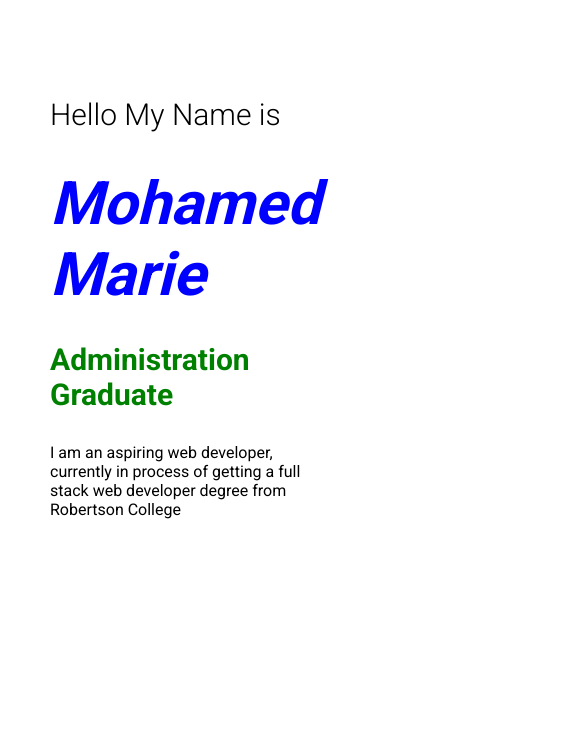
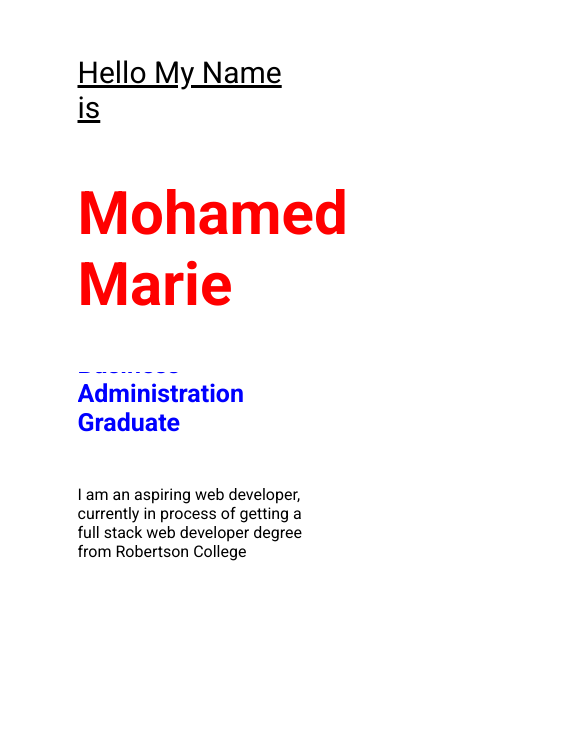
Before and after one commit to mohamedmarie/my-portfolio, a React (Create React App) app: page / in a window 390 px wide. Shown: the part 114-844 px from the top of the page, 585 px wide, since content can reach past the window. Built offline with nearby package versions, Linux system fonts and the light colour scheme.

Commit message:
changed media structure

```diff
--- a/src/components/Education/education.css
+++ b/src/components/Education/education.css
@@ -41,7 +41,7 @@
     border-color: blue;
     border-width: 3px;
 }
-@media (max-width: 360px){
+@media (max-width: 500px){
     .education{
         display: flex;
         height: 100vh;
@@ -50,6 +50,7 @@
         flex-wrap: wrap;
         align-content: center;
         justify-content: center;
+
     }
     .education-wrap{
         width: 60%;
--- a/src/components/Experience/experience.css
+++ b/src/components/Experience/experience.css
@@ -63,7 +63,7 @@
 
 
 
-@media(max-width:360px){
+@media(max-width:500px){
     .experience{
         height: 100%;
         width: 100%;
@@ -72,8 +72,7 @@
         display: flex;
         align-content: center;
         justify-content: center;
-
-
+        color: blue;
     }
     .experience-wrap{
         height: 100%;
@@ -82,6 +81,7 @@
         flex-direction: row;
         align-content: center;
         justify-content: center;
+        margin-left: 5px;
 
 
     }
@@ -114,6 +114,7 @@
         margin-left: 0;
     }
     .wrapfive{
+        width: 100%;
         border-style: solid;
         border-radius: 10px;
         height: fit-content;
@@ -121,6 +122,7 @@
         margin-left: 0;
     }
     .wrapsix{
+        width: 100%;
         border-style: solid;
         border-radius: 10px;
         height: fit-content;
@@ -128,6 +130,7 @@
         margin-left: 0;
     }
     .wrapseven{
+        width: 100%;
         border-style: solid;
         border-radius: 10px;
         height: fit-content;
--- a/src/components/GithubProjects/project.css
+++ b/src/components/GithubProjects/project.css
@@ -22,7 +22,7 @@
 }
 
 
-@media(max-width: 360px){
+@media(max-width: 500px){
     .project{
         width: 100vh;
         display: flex;
--- a/src/components/Skills/skills.css
+++ b/src/components/Skills/skills.css
@@ -91,7 +91,7 @@
     border-width: 2px;
     margin-top: 5px;
 }
-@media(max-width:360px){
+@media(max-width:500px){
     .skills{
         height: 30vh;
         width: 100%;
--- a/src/components/introduction/Intro.css
+++ b/src/components/introduction/Intro.css
@@ -56,72 +56,7 @@
     position: absolute;
     border-radius: 5%;
 }
-
-@media (max-width: 900px){
-    .intro{
-        display: flex;
-        height: 100vh;
-    }
-    .i-left{
-        flex: 5;
-        display: flex;
-        align-items: center;
-        justify-content: center;
-        width: 550px;
-    }
-    .i-right{
-        flex: 1;
-        position: relative;
-    }
-    .i-left-wrapper{
-        padding: 50px;
-        height: 50%;
-        display: flex;
-        flex-direction: column;
-        justify-content: space-between;
-    }
-    .hello{
-        font-size: 30px;
-        font-weight: 300;
-    }
-    .i-name{
-        font-size: 60px ;
-        font-style: italic;
-        color: blue;
-    }
-    .i-title{
-        height: 60px;
-        overflow: hidden;
-    }
-    .i-title-wrapper{
-        height: 20%;
-        animation: move 12s ease-in-out infinite alternate;
-    }
-    @keyframes move {
-        33.33%{
-            transform: translatey(-150px);
-        }
-
-    }
-    .i-title-item{
-        height: 50px;
-        font-size: 30px;
-        font-weight: bold;
-        color: green;
-        display: flex;
-        align-items: center;
-    }
-
-    .i-img{
-        display: none;
-        width: 100%;
-        height: 100%;
-        object-fit: cover;
-        position: absolute;
-    }
-
-}
-@media(max-width: 360px){
+@media(max-width: 500px){
     .intro{
         display: flex;
         height: 100vh;
@@ -150,10 +85,12 @@
     }
     .hello{
         font-size: 30px;
-        font-weight: 300;
+        font-weight: 400;
+        text-decoration: underline;
     }
     .i-name{
         font-size: 60px;
+        color: red;
     }
     .i-title{
         height: 60px;
@@ -173,7 +110,7 @@
         height: 60px;
         font-size: 25px;
         font-weight: bold;
-        color: green;
+        color: blue;
         display: flex;
         align-items: center;
     }
```
